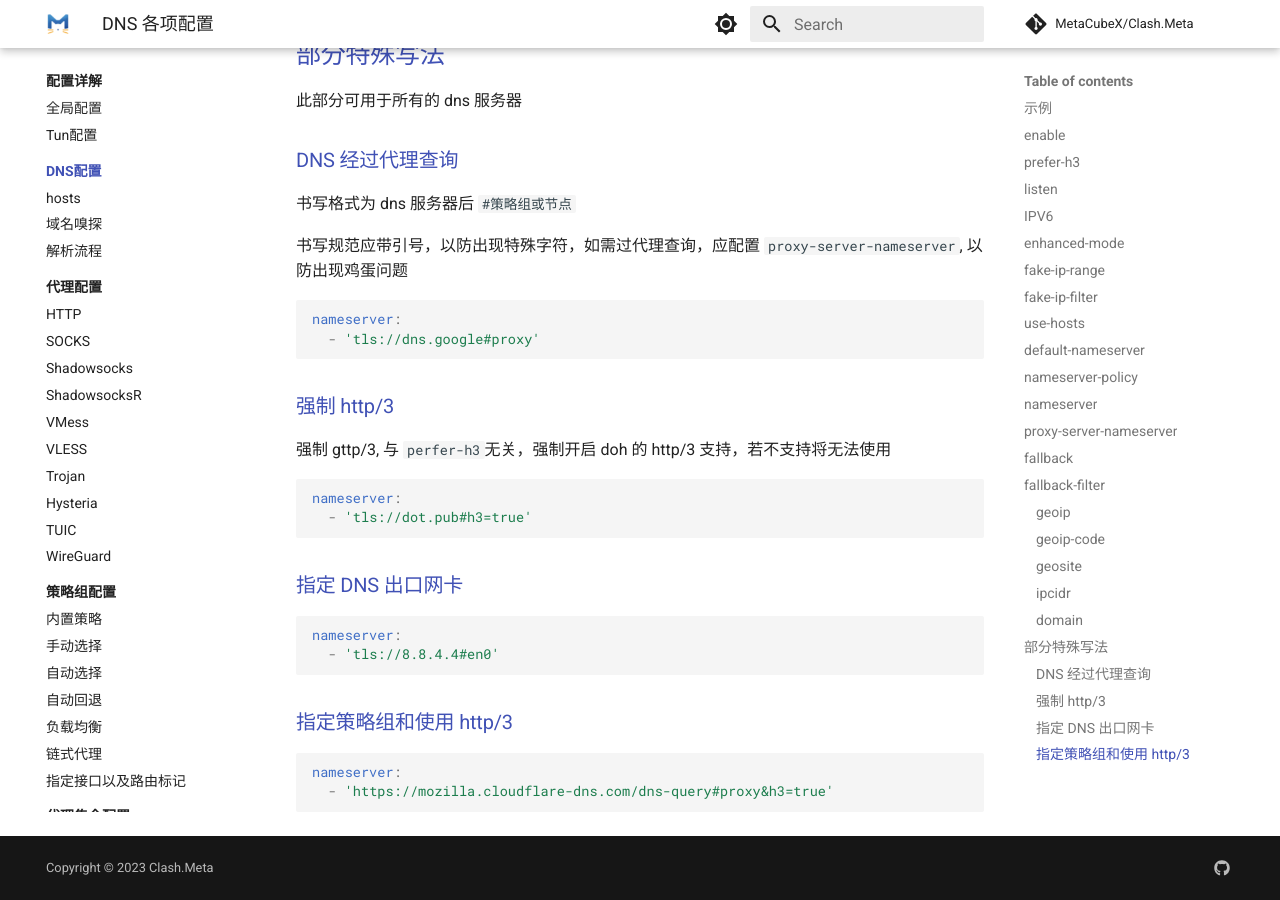
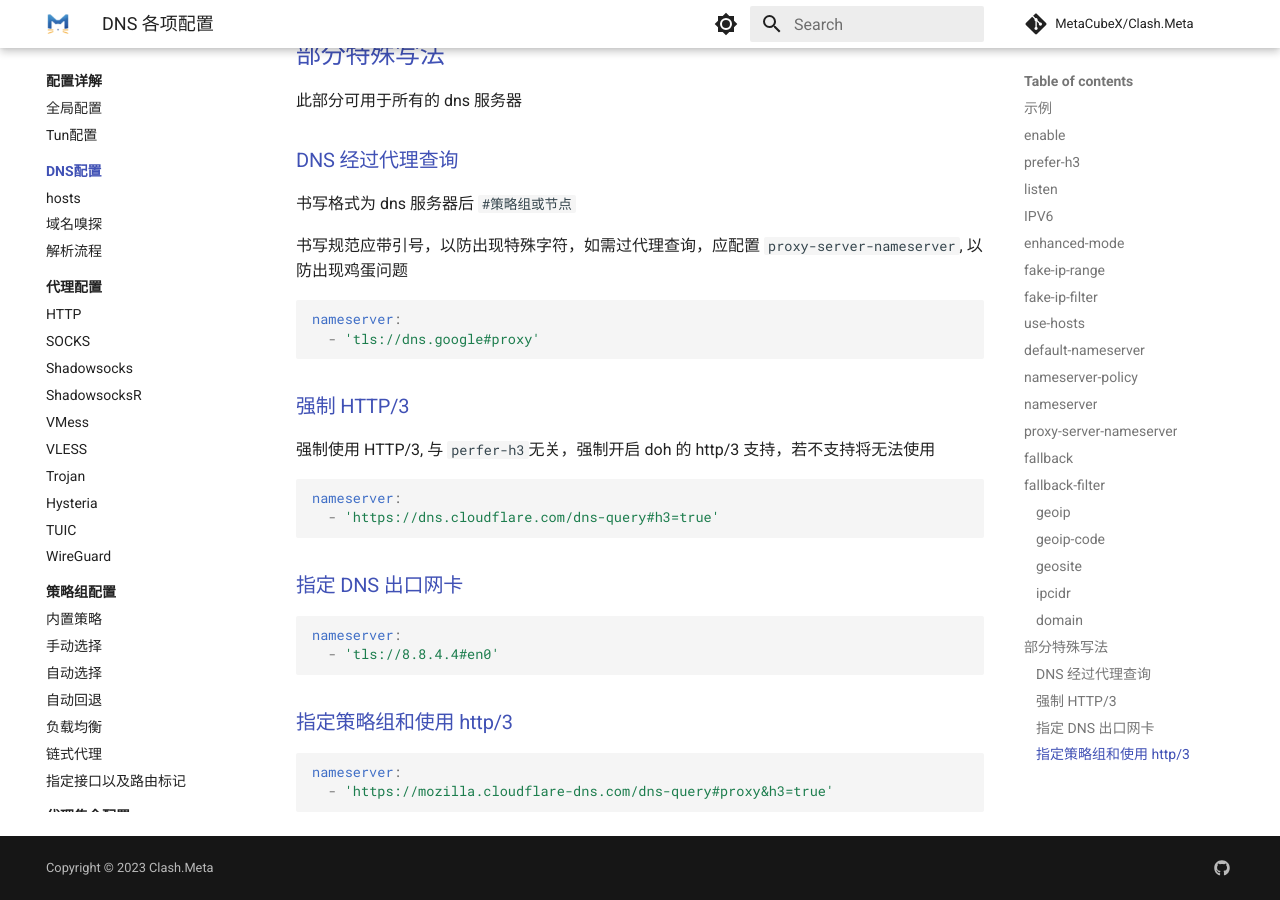
Before and after one commit to MetaCubeX/Meta-Docs, an MkDocs documentation site: the page built from docs/config/dns/index.md, in a window 1280 px wide and 900 px high, scrolled down 5280 px. Built offline with MkDocs 1.6.1 and Material for MkDocs 9.7.7, drawn with Linux system fonts in a browser that asks for light colours; comment, search, counter and statistics services are not loaded.

Commit message:
Update index.md

````diff
--- a/docs/config/dns/index.md
+++ b/docs/config/dns/index.md
@@ -251,13 +251,13 @@ nameserver:
   - 'tls://dns.google#proxy'
 ```
 
-### 强制 http/3
+### 强制 HTTP/3
 
-强制 gttp/3, 与 `perfer-h3`无关，强制开启 doh 的 http/3 支持，若不支持将无法使用
+强制使用 HTTP/3, 与 `perfer-h3`无关，强制开启 doh 的 http/3 支持，若不支持将无法使用
 
 ```yaml
 nameserver:
-  - 'tls://dot.pub#h3=true'
+  - 'https://dns.cloudflare.com/dns-query#h3=true'
 ```
 
 ### 指定 DNS 出口网卡
````
